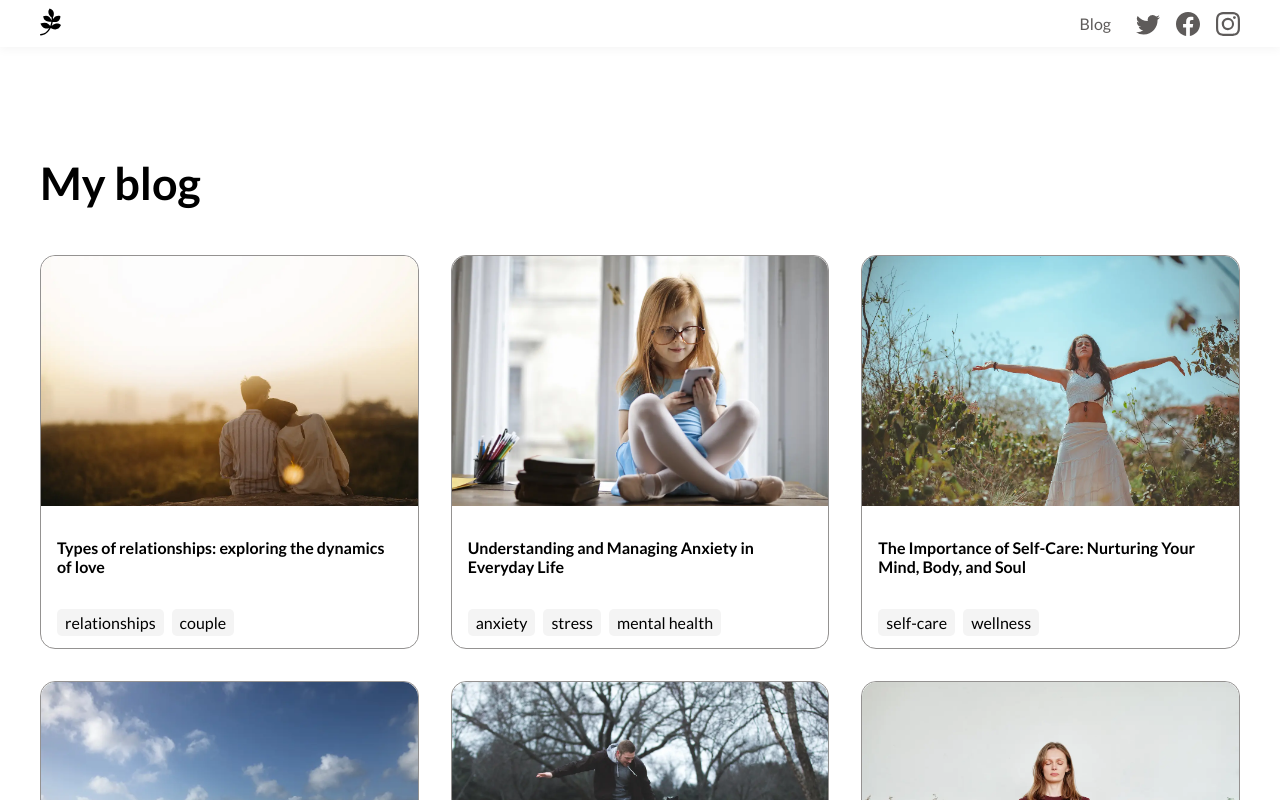
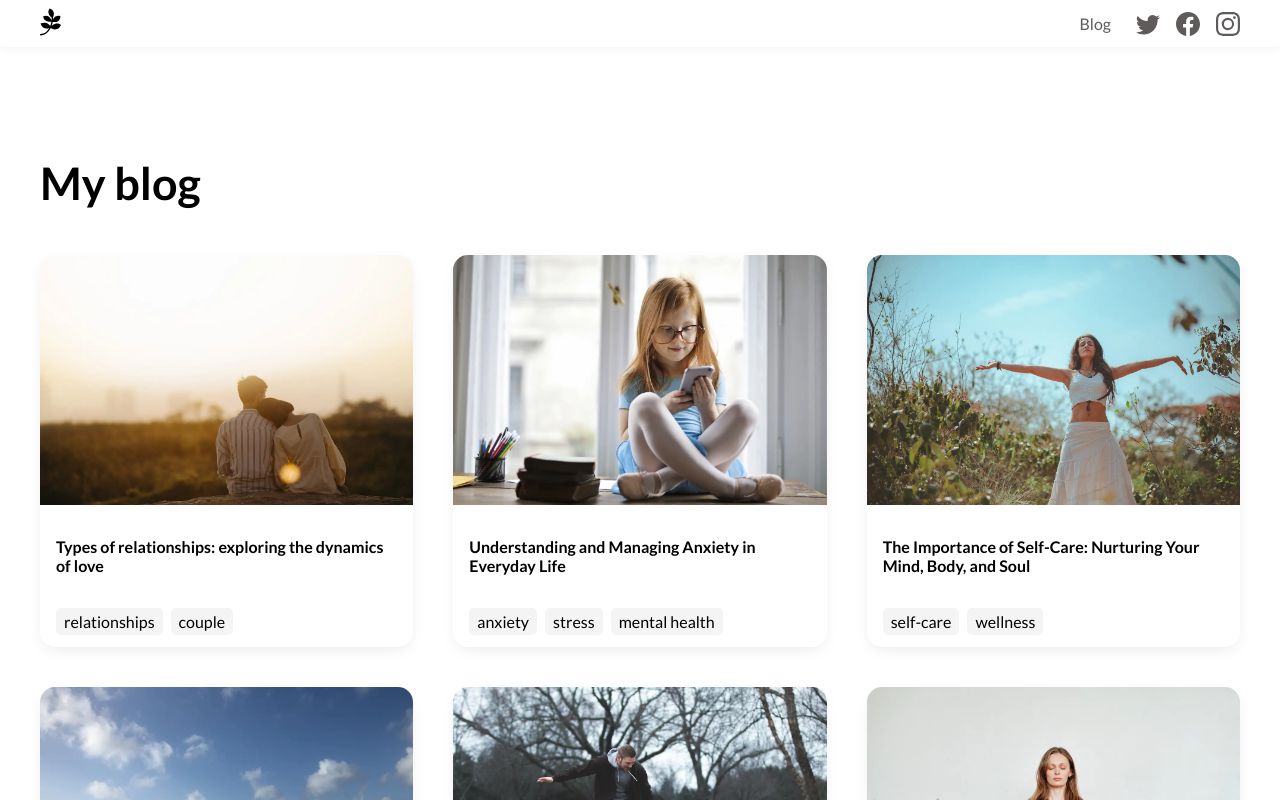
Before and after one commit to daramosn/therapist-webpage, a React (Create React App) app: page /blog in a window 1280 px wide. Shown: the top 800 px of the page. Built offline with nearby package versions, Linux system fonts and the light colour scheme.

Commit message:
feat: post animations added

```diff
--- a/src/components/BlogDashboard/BlogDashboard.module.scss
+++ b/src/components/BlogDashboard/BlogDashboard.module.scss
@@ -9,12 +9,18 @@
 	&__container {
 		display: grid;
 		grid-template-columns: repeat(auto-fit, minmax(300px, 1fr));
-		gap: 32px;
+		gap: 40px;
 	}
 
 	&__post {
-		border: 1px solid $color-black-50;
+		box-shadow: 0px 5px 15px -3px $color-black-10;
 		border-radius: 15px;
+
+		transition: all 0.1s ease;
+		&:hover {
+			transform: translateY(-2px);
+			box-shadow: 0px 5px 15px -3px $color-black-25;
+		}
 
 		&-image {
 			border-radius: 15px 15px 0 0;
--- a/src/components/BlogDashboard/BlogDashboard.tsx
+++ b/src/components/BlogDashboard/BlogDashboard.tsx
@@ -1,14 +1,32 @@
 import React from 'react';
 
 import { motion } from 'framer-motion';
+import { DUMMY_POSTS } from '../../utils/db';
 
 import classes from './BlogDashboard.module.scss';
-import { DUMMY_POSTS } from '../../utils/db';
 
 const slideIn = {
 	opacity: [0, 1],
 	x: [-200, 0],
 	transition: { duration: 0.8 },
+};
+
+const list = {
+	hidden: {
+		opacity: 0,
+	},
+	visible: {
+		opacity: 1,
+		transition: {
+			when: 'beforeChildren',
+			staggerChildren: 0.1,
+		},
+	},
+};
+
+const item = {
+	hidden: { opacity: 0 },
+	visible: { opacity: 1 },
 };
 
 const BlogDashboard = () => {
@@ -19,9 +37,18 @@ const BlogDashboard = () => {
 					My blog
 				</motion.h3>
 
-				<div className={classes['blog__container']}>
+				<motion.div
+					variants={list}
+					initial="hidden"
+					animate="visible"
+					className={classes['blog__container']}
+				>
 					{DUMMY_POSTS.map((post) => (
-						<div key={post.id} className={classes['blog__post']}>
+						<motion.div
+							variants={item}
+							key={post.id}
+							className={classes['blog__post']}
+						>
 							<img
 								className={classes['blog__post-image']}
 								src={post.image}
@@ -40,9 +67,9 @@ const BlogDashboard = () => {
 									</span>
 								))}
 							</div>
-						</div>
+						</motion.div>
 					))}
-				</div>
+				</motion.div>
 			</main>
 		</>
 	);
--- a/src/components/Navbar/Navbar.tsx
+++ b/src/components/Navbar/Navbar.tsx
@@ -9,17 +9,25 @@ import { ReactComponent as LogoInstagram } from '../../assets/icons/instagram.sv
 import classes from './Navbar.module.scss';
 
 const Navbar = () => {
+	const resetScrollHandler = () => {
+		window.scrollTo(0, 0);
+	};
+
 	return (
 		<motion.ul animate={{ y: [10, 0] }} className={classes['navbar']}>
 			<li className={classes['navbar__logo']}>
-				<Link to={'/'}>
+				<Link onClick={resetScrollHandler} to={'/'}>
 					<Logo />
 				</Link>
 			</li>
 
 			<div className={classes['navbar__links']}>
 				<li>
-					<Link className={classes['navbar__link']} to={'/blog'}>
+					<Link
+						onClick={resetScrollHandler}
+						className={classes['navbar__link']}
+						to={'/blog'}
+					>
 						Blog
 					</Link>
 				</li>
--- a/src/pages/Header.tsx
+++ b/src/pages/Header.tsx
@@ -1,11 +1,13 @@
 import { Outlet } from 'react-router-dom';
 import Navbar from '../components/Navbar/Navbar';
+import Footer from '../components/Footer/Footer';
 
 const Header = () => {
 	return (
 		<>
 			<Navbar />
 			<Outlet />
+			<Footer />
 		</>
 	);
 };
```
